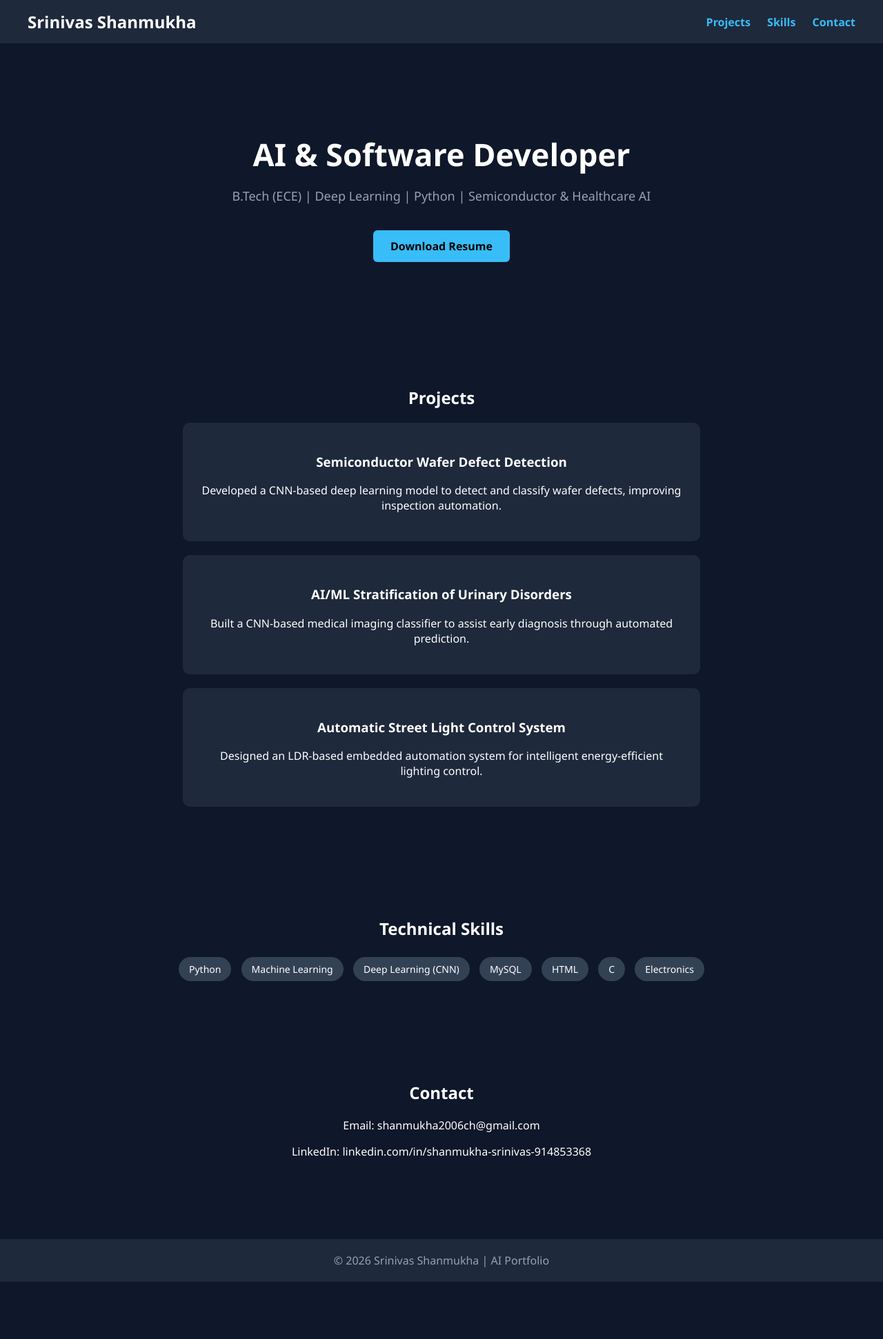
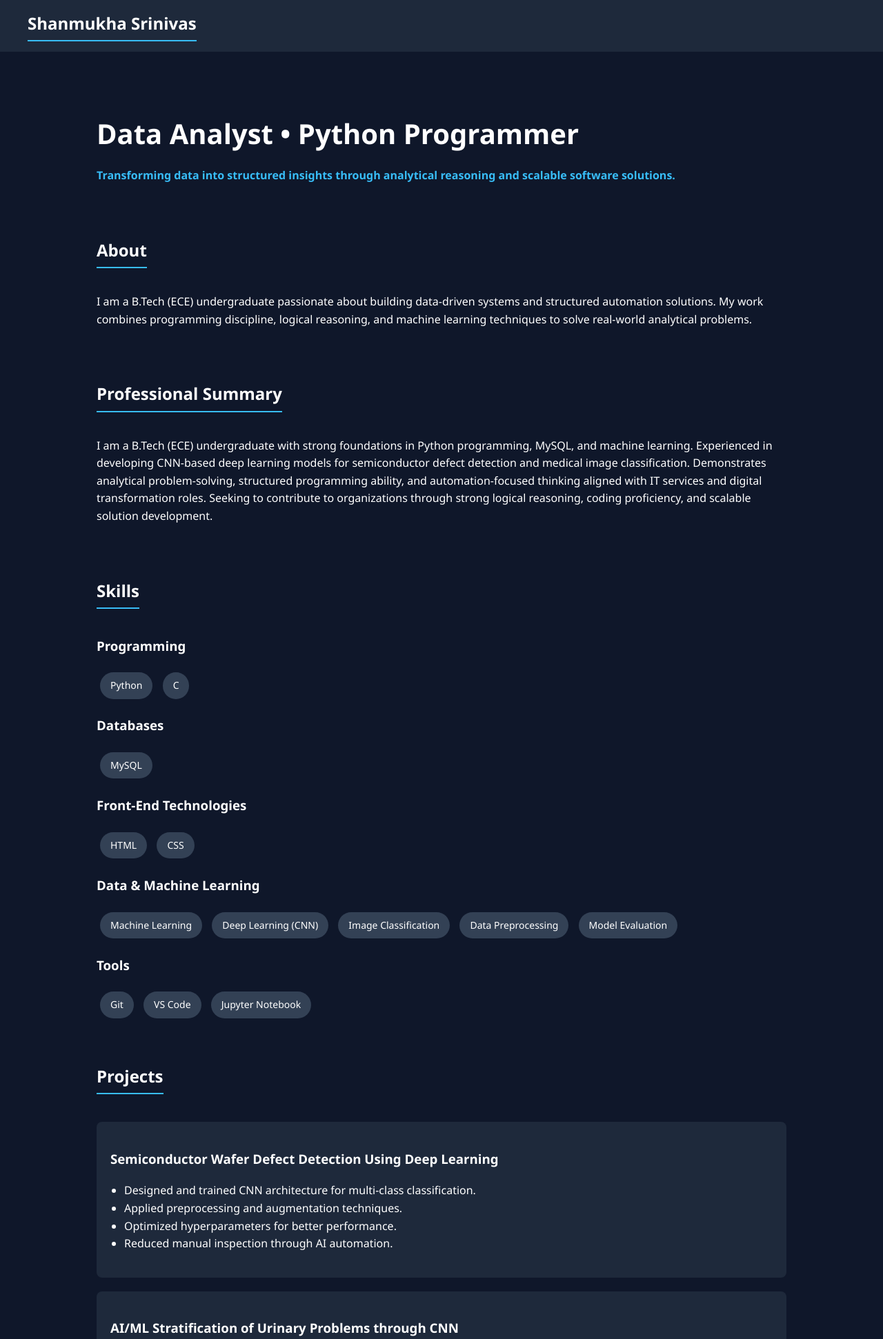
Before and after one commit to shanmukha2006ch/portfolio, a Python web app: template templates/index.html in a window 1280 px wide. Shown: the top 1942 px of the page at 69% size. Before the commit the page ends 1859 px from the top, so only its background shows below. Run offline with Jinja, Linux system fonts and the light colour scheme; the template is opened without the code that fills it, so the values that code supplies are empty.

Commit message:
Update index.html

```diff
--- a/templates/index.html
+++ b/templates/index.html
@@ -1,7 +1,7 @@
 <!DOCTYPE html>
 <html>
 <head>
-    <title>Srinivas Shanmukha | AI Portfolio</title>
+    <title>Chinthapanti Shanmukha Srinivas | Portfolio</title>
     <meta name="viewport" content="width=device-width, initial-scale=1.0">
 
     <style>
@@ -10,78 +10,52 @@
             font-family: 'Segoe UI', sans-serif;
             background: #0f172a;
             color: white;
-            scroll-behavior: smooth;
+            line-height: 1.6;
         }
 
         nav {
             background: #1e293b;
             padding: 15px 40px;
-            display: flex;
-            justify-content: space-between;
-            align-items: center;
+            position: sticky;
+            top: 0;
         }
 
         nav h2 {
             margin: 0;
         }
 
-        nav a {
-            color: #38bdf8;
-            margin-left: 20px;
-            text-decoration: none;
-            font-weight: bold;
+        .container {
+            padding: 60px 40px;
+            max-width: 1000px;
+            margin: auto;
         }
 
-        .hero {
-            text-align: center;
-            padding: 100px 20px;
-        }
-
-        .hero h1 {
-            font-size: 45px;
+        h1 {
+            font-size: 40px;
             margin-bottom: 10px;
         }
 
-        .hero p {
-            font-size: 18px;
-            color: #94a3b8;
+        h2 {
+            margin-top: 60px;
+            border-bottom: 2px solid #38bdf8;
+            display: inline-block;
+            padding-bottom: 5px;
         }
 
-        .btn {
-            display: inline-block;
-            margin-top: 20px;
-            background: #38bdf8;
-            color: black;
-            padding: 12px 25px;
-            text-decoration: none;
+        .subtitle {
+            color: #38bdf8;
             font-weight: bold;
-            border-radius: 6px;
-        }
-
-        .section {
-            padding: 60px 20px;
-            text-align: center;
         }
 
         .card {
             background: #1e293b;
-            margin: 20px auto;
-            padding: 25px;
-            border-radius: 10px;
-            max-width: 700px;
-            transition: 0.3s ease;
+            padding: 20px;
+            margin: 20px 0;
+            border-radius: 8px;
         }
 
-        .card:hover {
-            transform: translateY(-5px);
-        }
-
-        footer {
-            background: #1e293b;
-            text-align: center;
-            padding: 20px;
-            margin-top: 40px;
-            color: #94a3b8;
+        ul {
+            padding-left: 20px;
         }
 
         .skills span {
@@ -92,66 +66,135 @@
             border-radius: 20px;
             font-size: 14px;
         }
+
+        footer {
+            background: #1e293b;
+            text-align: center;
+            padding: 20px;
+            margin-top: 60px;
+            color: #94a3b8;
+        }
+
+        a {
+            color: #38bdf8;
+            text-decoration: none;
+        }
     </style>
 </head>
 
 <body>
 
 <nav>
-    <h2>Srinivas Shanmukha</h2>
-    <div>
-        <a href="#projects">Projects</a>
-        <a href="#skills">Skills</a>
-        <a href="#contact">Contact</a>
-    </div>
+    <h2>Shanmukha Srinivas</h2>
 </nav>
 
-<div class="hero">
-    <h1>AI & Software Developer</h1>
-    <p>B.Tech (ECE) | Deep Learning | Python | Semiconductor & Healthcare AI</p>
-    <a class="btn" href="#">Download Resume</a>
-</div>
+<div class="container">
 
-<div id="projects" class="section">
+    <h1>Data Analyst • Python Programmer</h1>
+    <p class="subtitle">Transforming data into structured insights through analytical reasoning and scalable software solutions.</p>
+
+    <h2>About</h2>
+    <p>
+        I am a B.Tech (ECE) undergraduate passionate about building data-driven systems and structured automation solutions.
+        My work combines programming discipline, logical reasoning, and machine learning techniques to solve real-world analytical problems.
+    </p>
+
+    <h2>Professional Summary</h2>
+    <p>
+        I am a B.Tech (ECE) undergraduate with strong foundations in Python programming, MySQL, and machine learning.
+        Experienced in developing CNN-based deep learning models for semiconductor defect detection and medical image classification.
+        Demonstrates analytical problem-solving, structured programming ability, and automation-focused thinking aligned with IT services
+        and digital transformation roles. Seeking to contribute to organizations through strong logical reasoning, coding proficiency,
+        and scalable solution development.
+    </p>
+
+    <h2>Skills</h2>
+
+    <h3>Programming</h3>
+    <div class="skills">
+        <span>Python</span>
+        <span>C</span>
+    </div>
+
+    <h3>Databases</h3>
+    <div class="skills">
+        <span>MySQL</span>
+    </div>
+
+    <h3>Front-End Technologies</h3>
+    <div class="skills">
+        <span>HTML</span>
+        <span>CSS</span>
+    </div>
+
+    <h3>Data & Machine Learning</h3>
+    <div class="skills">
+        <span>Machine Learning</span>
+        <span>Deep Learning (CNN)</span>
+        <span>Image Classification</span>
+        <span>Data Preprocessing</span>
+        <span>Model Evaluation</span>
+    </div>
+
+    <h3>Tools</h3>
+    <div class="skills">
+        <span>Git</span>
+        <span>VS Code</span>
+        <span>Jupyter Notebook</span>
+    </div>
+
     <h2>Projects</h2>
 
     <div class="card">
-        <h3>Semiconductor Wafer Defect Detection</h3>
-        <p>Developed a CNN-based deep learning model to detect and classify wafer defects, improving inspection automation.</p>
+        <h3>Semiconductor Wafer Defect Detection Using Deep Learning</h3>
+        <ul>
+            <li>Designed and trained CNN architecture for multi-class classification.</li>
+            <li>Applied preprocessing and augmentation techniques.</li>
+            <li>Optimized hyperparameters for better performance.</li>
+            <li>Reduced manual inspection through AI automation.</li>
+        </ul>
     </div>
 
     <div class="card">
-        <h3>AI/ML Stratification of Urinary Disorders</h3>
-        <p>Built a CNN-based medical imaging classifier to assist early diagnosis through automated prediction.</p>
+        <h3>AI/ML Stratification of Urinary Problems through CNN</h3>
+        <ul>
+            <li>Developed end-to-end CNN-based image classification pipeline.</li>
+            <li>Applied structured preprocessing and tuning strategies.</li>
+            <li>Improved diagnostic consistency through automation.</li>
+        </ul>
     </div>
 
     <div class="card">
         <h3>Automatic Street Light Control System</h3>
-        <p>Designed an LDR-based embedded automation system for intelligent energy-efficient lighting control.</p>
+        <ul>
+            <li>Integrated LDR sensor for ambient light detection.</li>
+            <li>Designed relay-based automatic switching system.</li>
+            <li>Optimized energy efficiency through automation.</li>
+        </ul>
     </div>
-</div>
 
-<div id="skills" class="section">
-    <h2>Technical Skills</h2>
-    <div class="skills">
-        <span>Python</span>
-        <span>Machine Learning</span>
-        <span>Deep Learning (CNN)</span>
-        <span>MySQL</span>
-        <span>HTML</span>
-        <span>C</span>
-        <span>Electronics</span>
-    </div>
-</div>
+    <h2>Education</h2>
+    <p><strong>B.Tech – Electronics & Communication Engineering</strong><br>
+    Narayana Engineering College, Nellore<br>
+    2022 – Present | CGPA: 8.3</p>
 
-<div id="contact" class="section">
+    <p><strong>Intermediate (Class XII)</strong><br>
+    Sri Chaitanya Junior College<br>
+    2020 – 2022 | 83%</p>
+
+    <p><strong>Secondary Education (Class X)</strong><br>
+    Nalanda E.M High School<br>
+    2019 – 2020 | CGPA: 10</p>
+
     <h2>Contact</h2>
-    <p>Email: shanmukha2006ch@gmail.com</p>
-    <p>LinkedIn: linkedin.com/in/shanmukha-srinivas-914853368</p>
+    <p>Email: <a href="mailto:shanmukha2006ch@gmail.com">shanmukha2006ch@gmail.com</a></p>
+    <p>Phone: +91-9676161904</p>
+    <p>LinkedIn: <a href="https://linkedin.com/in/shanmukha-srinivas-914853368" target="_blank">linkedin.com/in/shanmukha-srinivas-914853368</a></p>
+
 </div>
 
 <footer>
-    © 2026 Srinivas Shanmukha | AI Portfolio
+    © 2026 Chinthapanti Shanmukha Srinivas
 </footer>
 
 </body>
```
